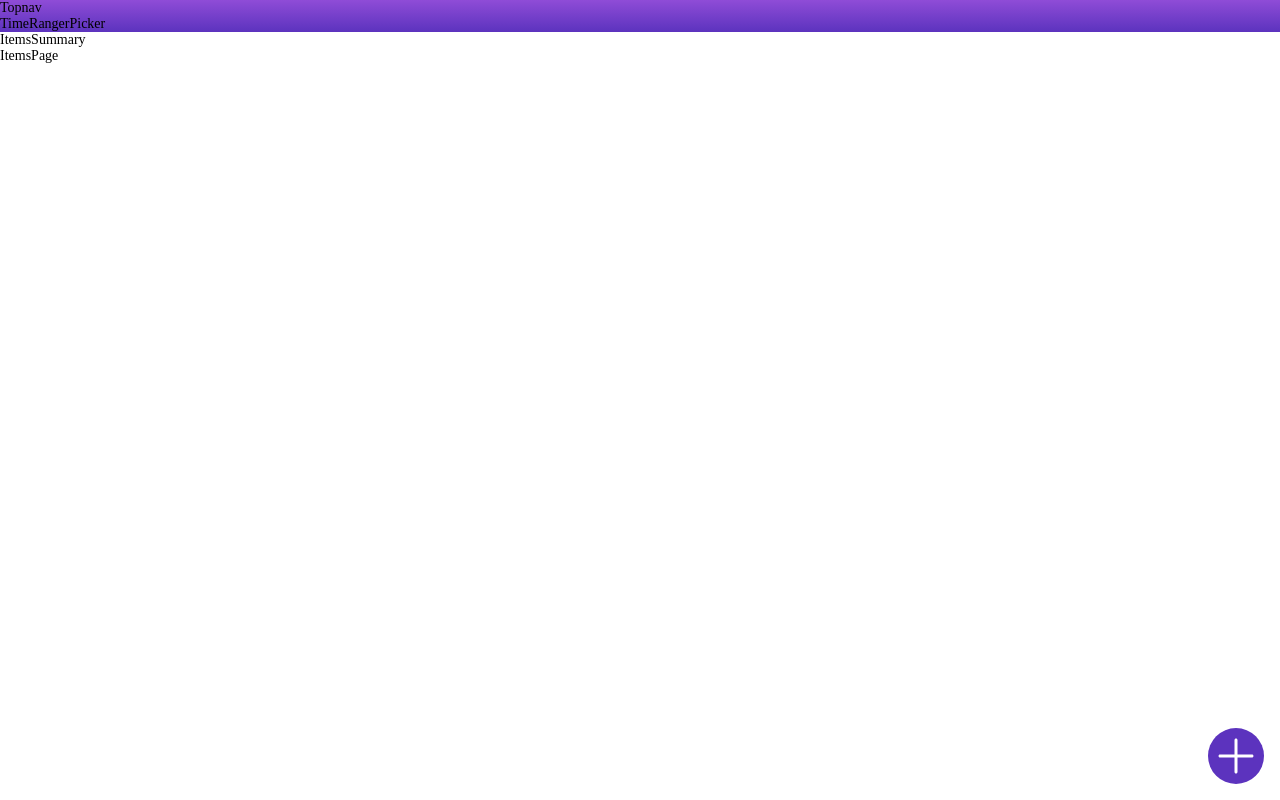
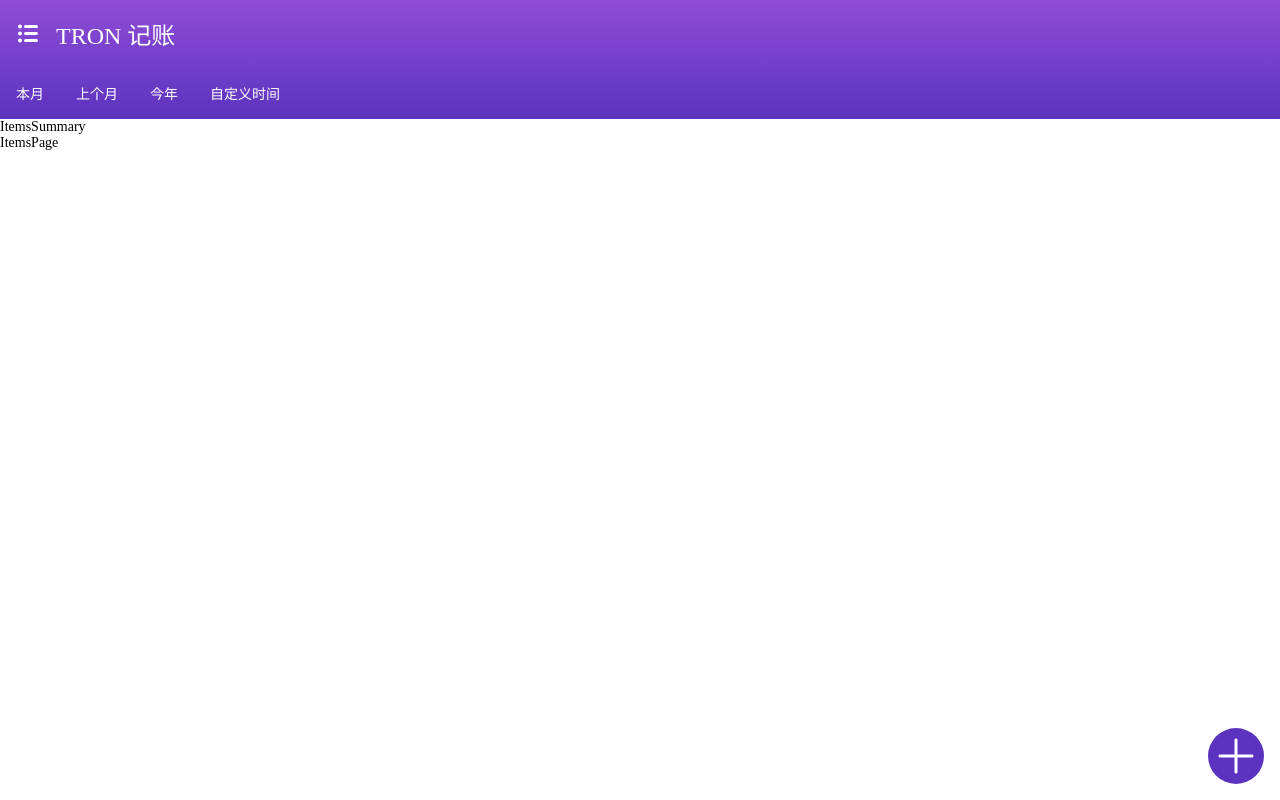
Before and after one commit to zhaobw61/react-mangosteen, a React (Vite) app: page /items in a window 1280 px wide. Built offline with nearby package versions, Linux system fonts and the light colour scheme.

Commit message:
init time ranger picker

```diff
--- /dev/null
+++ b/src/components/TimeRangerPicker.module.scss
@@ -0,0 +1,10 @@
+.timeRangerPickerWrap {
+  ol {
+    display: flex;
+    align-items: center;
+    color: #fff;
+    li {
+      padding: 16px;
+    }
+  }
+}
--- a/src/components/TimeRangerPicker.tsx
+++ b/src/components/TimeRangerPicker.tsx
@@ -1,7 +1,15 @@
 import React from 'react'
+import styles from './TimeRangerPicker.module.scss'
 
 export const TimeRangerPicker: React.FC = () => {
   return (
-    <div>TimeRangerPicker</div>
+    <div className={styles.timeRangerPickerWrap}>
+      <ol>
+        <li>本月</li>
+        <li>上个月</li>
+        <li>今年</li>
+        <li>自定义时间</li>
+      </ol>
+    </div>
   )
 }
--- /dev/null
+++ b/src/components/Topnav.module.scss
@@ -0,0 +1,14 @@
+.topNavWrap {
+  display: flex;
+  align-items: center;
+  padding: 16px;
+  img {
+    width: 24px;
+    height: 24px;
+    margin-right: 16px;
+  }
+  h1 {
+    color: #fff;
+    font-size: 24px;
+  }
+}
--- a/src/components/Topnav.tsx
+++ b/src/components/Topnav.tsx
@@ -1,7 +1,12 @@
 import React from 'react'
+import listSVG from '../assets/icons/list.svg'
+import styles from './Topnav.module.scss'
 
 export const Topnav: React.FC = () => {
   return (
-    <div>Topnav</div>
+    <div className={styles.topNavWrap}>
+      <img src={listSVG} alt="" />
+      <h1>TRON 记账</h1>
+    </div>
   )
 }
--- a/src/global.scss
+++ b/src/global.scss
@@ -16,6 +16,9 @@ a {
 h1, h2, h3, h4, h5, h6 {
   font-weight: normal;
 }
+ol, ul {
+  list-style: none;
+}
 html {
   font-size: 14px;
 }
```
Also changed, not shown: src/assets/icons/list.svg (added).
